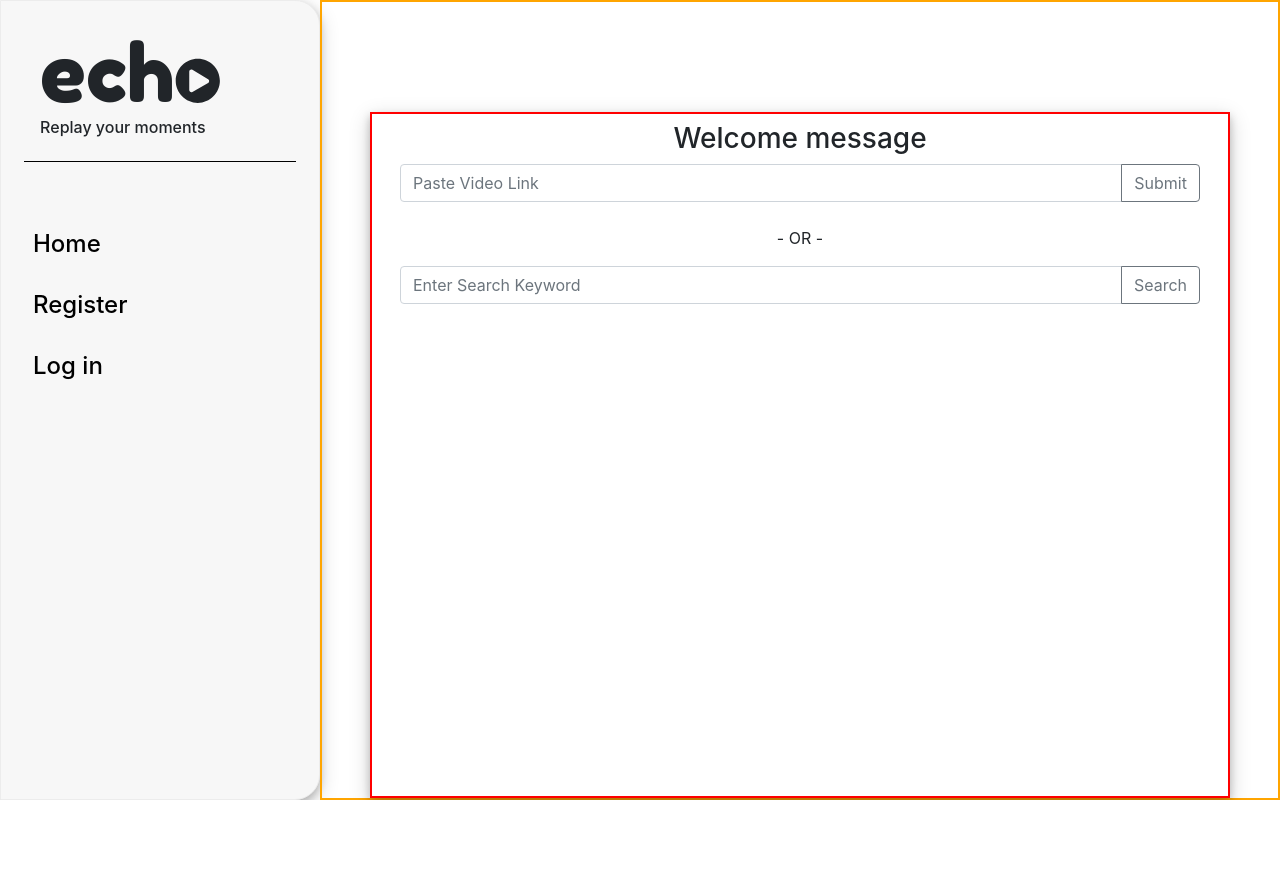
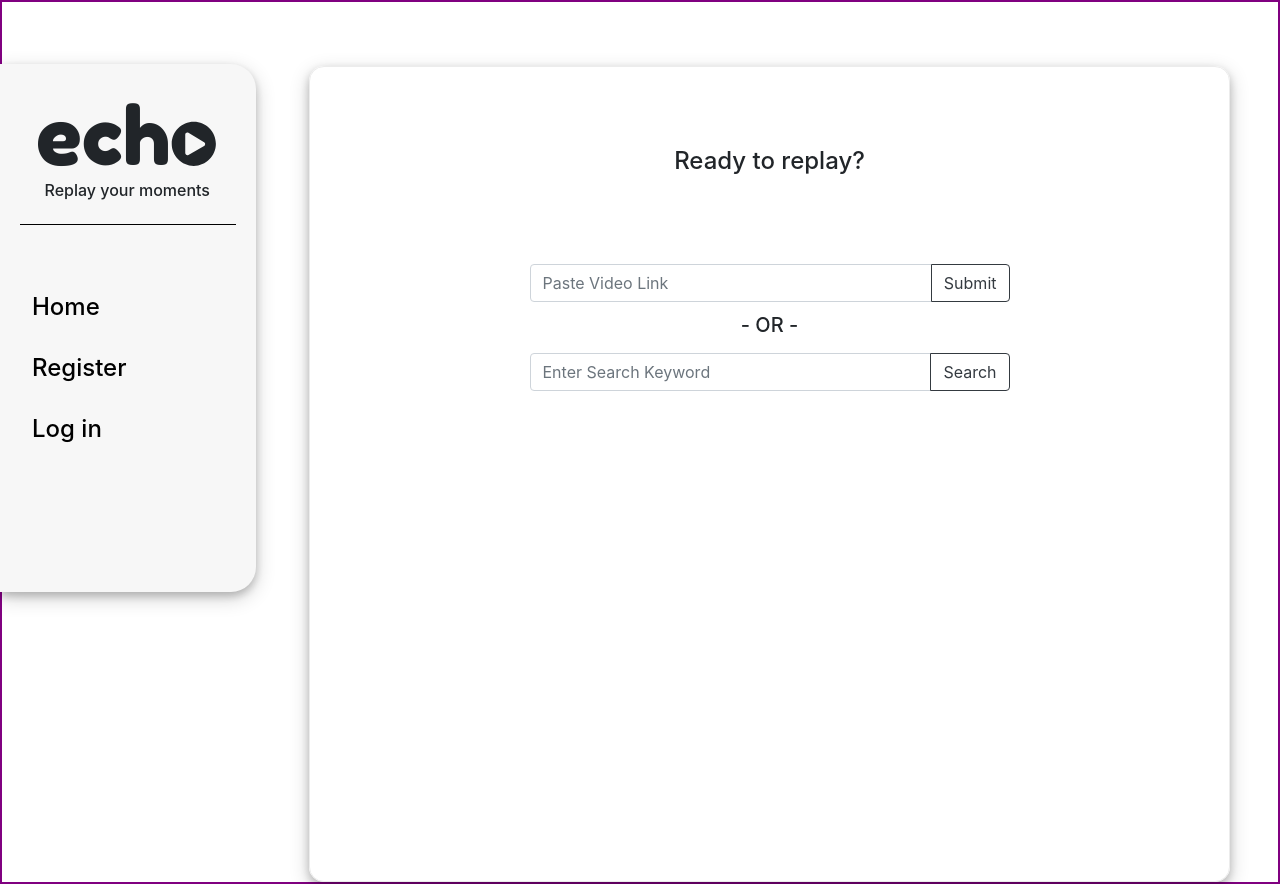
Before and after one commit to nataliaCodes/echo-replay-your-moments, a React (Create React App) app in the folder front-end/: page / in a window 1280 px wide. Before the commit the page ends 800 px from the top, so only its background shows below. Built offline with nearby package versions, Linux system fonts and the light colour scheme.

Commit message:
Fix sidebar on scrolling and set main container based on sidebar position

```diff
--- a/front-end/src/components/Header.jsx
+++ b/front-end/src/components/Header.jsx
@@ -13,7 +13,7 @@ export default function Header(props) {
     <div className="Header">
       <div className="logo">
         <h1>ech<FontAwesomeIcon id="play-icon" icon={faPlayCircle} /></h1>
-        <h6>  Replay your moments</h6>
+        <h6>&nbsp;&nbsp;Replay your moments</h6>
       </div>
       <div className="divider" />
       <div className="user-info">
--- a/front-end/src/components/HomePage/Home.jsx
+++ b/front-end/src/components/HomePage/Home.jsx
@@ -1,6 +1,5 @@
 import SearchBar from '../shared/SearchBar';
 import PasteBar from './PasteBar'
-import Button from '../shared/Button';
 import VideoList from './VideoList';
 
 export default function Home(props) {
@@ -10,11 +9,10 @@ export default function Home(props) {
 
     <div className="Home">
       <div className="content-container">
-        <h3>Welcome message</h3>
+        <h4>Ready to replay?</h4>
         <div className="link-input">
           <PasteBar setSelectedVideoID={setSelectedVideoID} setState={setState}/>
-          <br></br>
-          <p>- OR -</p>
+          <h5>- OR -</h5>
           <SearchBar onSearch={onSearch} />
         </div>
         <VideoList onVideoSelected={onVideoSelected} data={data} />
--- a/front-end/src/components/HomePage/PasteBar.jsx
+++ b/front-end/src/components/HomePage/PasteBar.jsx
@@ -32,13 +32,13 @@ export default function PasteBar(props) {
 
   return (
     <Form onSubmit={onSubmit}>
-      <InputGroup onChange={onInput} className="paste_bar" >
+      <InputGroup onChange={onInput} className="paste-bar" >
         <FormControl
           placeholder="Paste Video Link"
           aria-label="Video Urls"
         />
         <InputGroup.Append>
-          <Button type="submit" value={url} variant="outline-secondary" >Submit</Button>
+          <Button type="submit" value={url} variant="outline-dark" >Submit</Button>
         </InputGroup.Append>
       </InputGroup>
     </Form>
--- a/front-end/src/components/shared/SearchBar.jsx
+++ b/front-end/src/components/shared/SearchBar.jsx
@@ -1,5 +1,4 @@
 import React, { useState } from 'react'
-import { useHistory } from "react-router-dom";
 
 import InputGroup from 'react-bootstrap/InputGroup';
 import FormControl from 'react-bootstrap/FormControl'
@@ -14,27 +13,16 @@ export default function SearchBar(props){
   const onSearchChanged = event => {
     const _title = event.target.value
 
-    console.log(_title)
-
     setState({title: _title})
   }
 
   const onSubmit = event => {
     event.preventDefault()
 
-    console.log(state.title)
-
     props.onSearch(state.title)
   }
 
   return (
-    // <div>
-    // <form onSubmit={onSubmit}>
-    //   <div className="form-controls">
-    //     <label>Search</label>
-    //     <input value={state.title} onChange={onSearchChanged} id="video-search" type="text" placeholder="Enter Search Keyword"></input>
-    //   </div>
-    // </form>
 
     <Form onSubmit={onSubmit}>
       <InputGroup onChange={onSearchChanged} className="form-controls" id="video-search">
@@ -43,12 +31,10 @@ export default function SearchBar(props){
           aria-label="Search"
         />
         <InputGroup.Append>
-          <Button type="submit" value={state.title} variant="outline-secondary" >Search</Button>
+          <Button type="submit" value={state.title} variant="outline-dark" >Search</Button>
         </InputGroup.Append>
       </InputGroup>
     </Form>
-  // </div>
-
 
   )
 }
--- a/front-end/src/stylesheets/Layout.scss
+++ b/front-end/src/stylesheets/Layout.scss
@@ -23,13 +23,14 @@
       }
 
       .content-container {
-        align-self: center;
+        align-self: flex-end;
 
         border: 1px solid #ECECEC;
-        border: 2px solid red;
+        border-radius: 15px;
         box-shadow: 0 4px 8px 0 rgba(0, 0, 0, 0.2), 0 6px 20px 0 rgba(0, 0, 0, 0.19);
-        width: 90%;
+        width: 75%;
         height: 100%;
+        min-height: 51em;
         padding: .5em;
 
       }
@@ -37,13 +38,14 @@
     }
 
     .Sidebar {
-      width: 20em;
-      height: 100vh;
+      width: 16em;
+      height: 66vh;
       padding: .5em;
       background-color: #F7F7F7;
-      border: 1px solid #ECECEC;
       border-radius: 0 25px 25px 0;
       box-shadow: 0 4px 8px 0 rgba(0, 0, 0, 0.2), 0 6px 20px 0 rgba(0, 0, 0, 0.19);
+      margin-top: 4em;
+      position: fixed;
     }
 
     .Header {
@@ -70,6 +72,7 @@
         h6 {
           margin-top: -0.7em;
         }
+
       }
 
       .user-info {
@@ -81,11 +84,14 @@
         padding: 1em 0 1em 0;
 
         h5 {
-          padding: .5em .5em 0 0;
+          padding: .5em 0 0 0;
+          width: 3em;
         }
 
         img {
           filter: drop-shadow(.5rem 0 .4rem lightgray);
+          height: 3em;
+          margin-right: .3em;
         }
       }
     }
@@ -116,13 +122,17 @@
     }
 
     .Home {
-      border: 2px solid orange;
       flex-grow: 2;
+      border: 2px solid purple;
+
       display: flex;
-      align-items: center;
-      justify-content: center;
+      justify-content: flex-end;
 
-      padding-top: 6.9em;
+      padding: 4em 3em 0 0;
+
+      h4 {
+        padding: 3em 0 3em 0;
+      }
 
       .link-input {
         display: flex;
@@ -130,19 +140,20 @@
         align-items: center;
       }
 
-      .input-group {
-        width: 50em !important;
+      form {
+        padding: .5em 0 .7em 0;
+        width: 30em;
       }
+
     }
 
     .UserVideos {
       border: 2px solid purple;
       flex-grow: 2;
       display: flex;
-      align-items: center;
-      justify-content: center;
+      justify-content: flex-end;
 
-      padding-top: 6.9em;
+      padding: 4em 3em 0 0;
 
     }
 
@@ -151,9 +162,9 @@
 
       display: flex;
       flex-direction: column;
-      align-items: center;
+      justify-content: flex-end;
 
-      padding-top: 6.9em;
+      padding: 4em 3em 0 0;
 
       .nav {
         align-self: flex-start;
@@ -193,30 +204,23 @@
 
       display: flex;
       flex-direction: column;
-      align-items: center;
+      justify-content: flex-end;
 
-      padding-top: 6.9em;
+      padding: 4em 3em 0 0;
     }
 
     .Register {
       flex-grow: 2;
 
       display: flex;
-      justify-content: center;
+      justify-content: flex-end;
 
-      padding-top: 6.9em;
+      padding: 4em 3em 0 0;
 
       .form{
         border: solid limegreen;
         margin: auto;
         position: absolute;
-        // top: 0; left: 0; bottom: 0; right: 0;
-
-        // width: 50%;
-        // height: 50%;
-        // min-width: 200px;
-        // max-width: 400px;
-        // padding: 40px;
 
         display: flex;
         flex-direction: column;
@@ -228,9 +232,9 @@
       flex-grow: 2;
 
       display: flex;
-      justify-content: center;
+      justify-content: flex-end;
 
-      padding-top: 6.9em;
+      padding: 4em 3em 0 0;
 
 
       .form{
```
